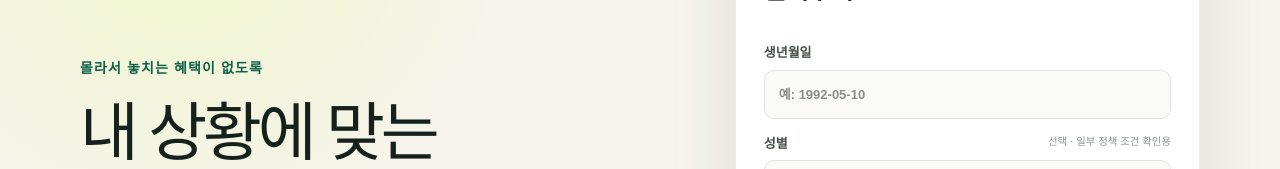
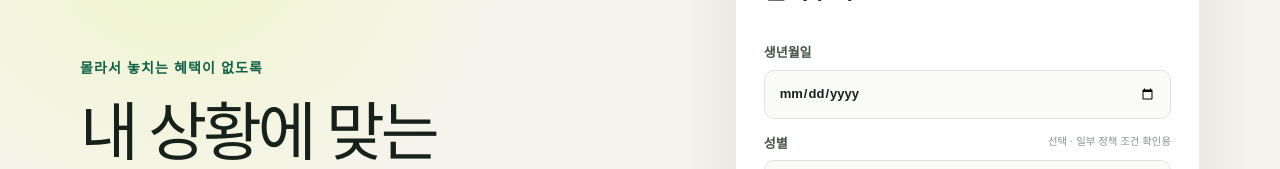
Before and after one commit to jinfire/find-policy-gpt, a Next.js app: page / in a window 1280 px wide. Shown: the part 287-456 px from the top of the page. Built offline with nearby package versions, Linux system fonts and the light colour scheme.

Commit message:
feat: use date pickers for policy form

```diff
--- a/app/components/PolicyFinder.tsx
+++ b/app/components/PolicyFinder.tsx
@@ -529,7 +529,7 @@ export function PolicyFinder() {
             <fieldset>
               <legend>본인과 거주 지역을<br />알려주세요</legend>
               <label>생년월일
-                <input type="text" inputMode="numeric" pattern="\d{4}-\d{2}-\d{2}" placeholder="예: 1992-05-10" required value={form.birthDate} onChange={(event) => update("birthDate", event.target.value)} />
+                <input type="date" required value={form.birthDate} onChange={(event) => update("birthDate", event.target.value)} />
               </label>
               <label>성별 <small>선택 · 일부 정책 조건 확인용</small>
                 <select value={form.gender} onChange={(event) => update("gender", event.target.value as FormState["gender"])}>
@@ -560,10 +560,10 @@ export function PolicyFinder() {
                 </select>
               </label>
               {form.maritalStatus === "married" && (
-                <label>혼인신고일<input type="text" inputMode="numeric" pattern="\d{4}-\d{2}-\d{2}" placeholder="예: 2024-04-20" required value={form.marriageDate} onChange={(event) => update("marriageDate", event.target.value)} /></label>
+                <label>혼인신고일<input type="date" required value={form.marriageDate} onChange={(event) => update("marriageDate", event.target.value)} /></label>
               )}
               {form.maritalStatus === "planned" && (
-                <label>결혼 예정일<input type="text" inputMode="numeric" pattern="\d{4}-\d{2}-\d{2}" placeholder="예: 2026-09-30" required value={form.plannedMarriageDate} onChange={(event) => update("plannedMarriageDate", event.target.value)} /></label>
+                <label>결혼 예정일<input type="date" required value={form.plannedMarriageDate} onChange={(event) => update("plannedMarriageDate", event.target.value)} /></label>
               )}
               <button type="button" className="primary-button" onClick={(event) => { if (event.currentTarget.form?.reportValidity()) setStep(2); }}>다음</button>
             </fieldset>
@@ -581,7 +581,7 @@ export function PolicyFinder() {
               <label>총 자녀 수<input type="number" min="0" max="20" step="1" required value={form.childCount} onChange={(event) => update("childCount", event.target.value)} /></label>
               {childCount > 0 && (
                 <div className="conditional stacked">
-                  <label>가장 어린 자녀 생년월일<input type="text" inputMode="numeric" pattern="\d{4}-\d{2}-\d{2}" placeholder="예: 2025-12-15" required value={form.childBirthDate} onChange={(event) => update("childBirthDate", event.target.value)} /></label>
+                  <label>가장 어린 자녀 생년월일<input type="date" required value={form.childBirthDate} onChange={(event) => update("childBirthDate", event.target.value)} /></label>
                   <label className="check-label"><input type="checkbox" checked={form.hasAdoptedChild} onChange={(event) => update("hasAdoptedChild", event.target.checked)} />입양한 자녀가 있어요</label>
                 </div>
               )}
```
Also changed, not shown: 1 other file (tests, documents, lock files or other folders).
